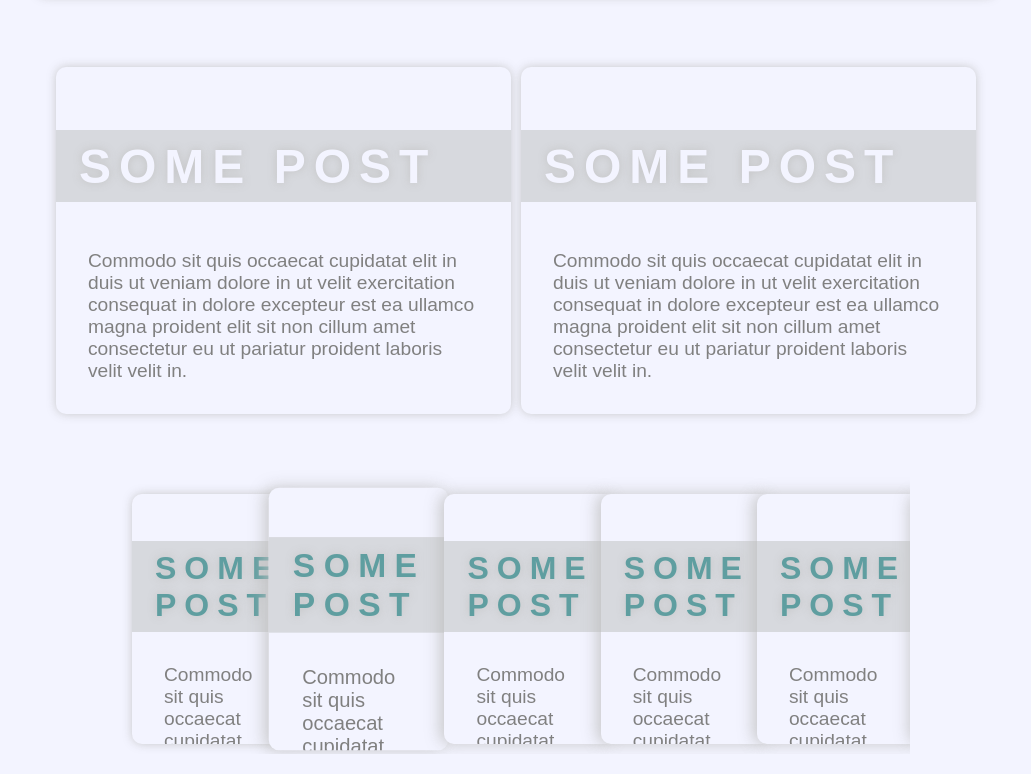
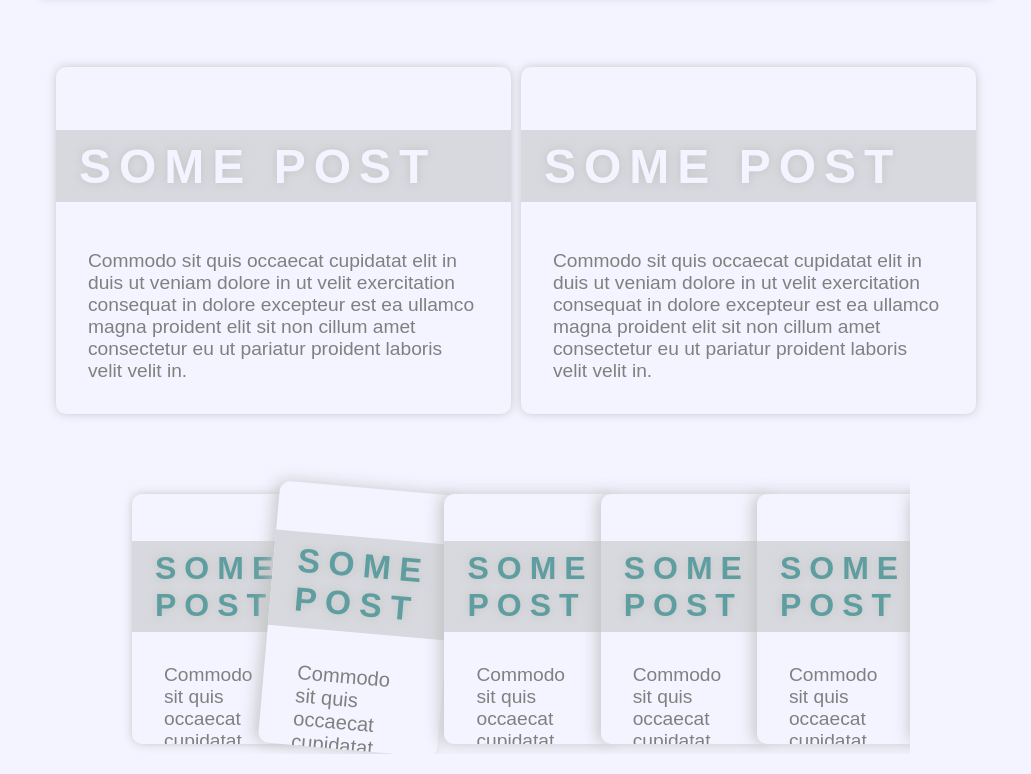
Before and after one commit to 2later/projects, a plain HTML site: page index.html in a window 1280 px wide. In both pictures the pointer is over the link 497 px from the left and 1327 px from the top of the page. Shown: the part 708-1482 px from the top of the page, without its empty margins (124-1155 px from the left). Drawn offline with Linux system fonts and the light colour scheme; no server answers.

Commit message:
Addded a rotate animation
Added a rotate animation to the blog scroll list.

```diff
--- a/index.html
+++ b/index.html
@@ -317,7 +317,7 @@ li i {
 }
 
 .tiny-blog-container .blog-post:hover:not(:first-child), .tiny-blog-container .blog-post:focus:not(:first-child) {
-	transform: translateX(-15px) scale(1.05);
+	transform: translateX(-15px) scale(1.05) rotate(5deg);
 }
 
 .tiny-blog-container .blog-post h1 {
```
